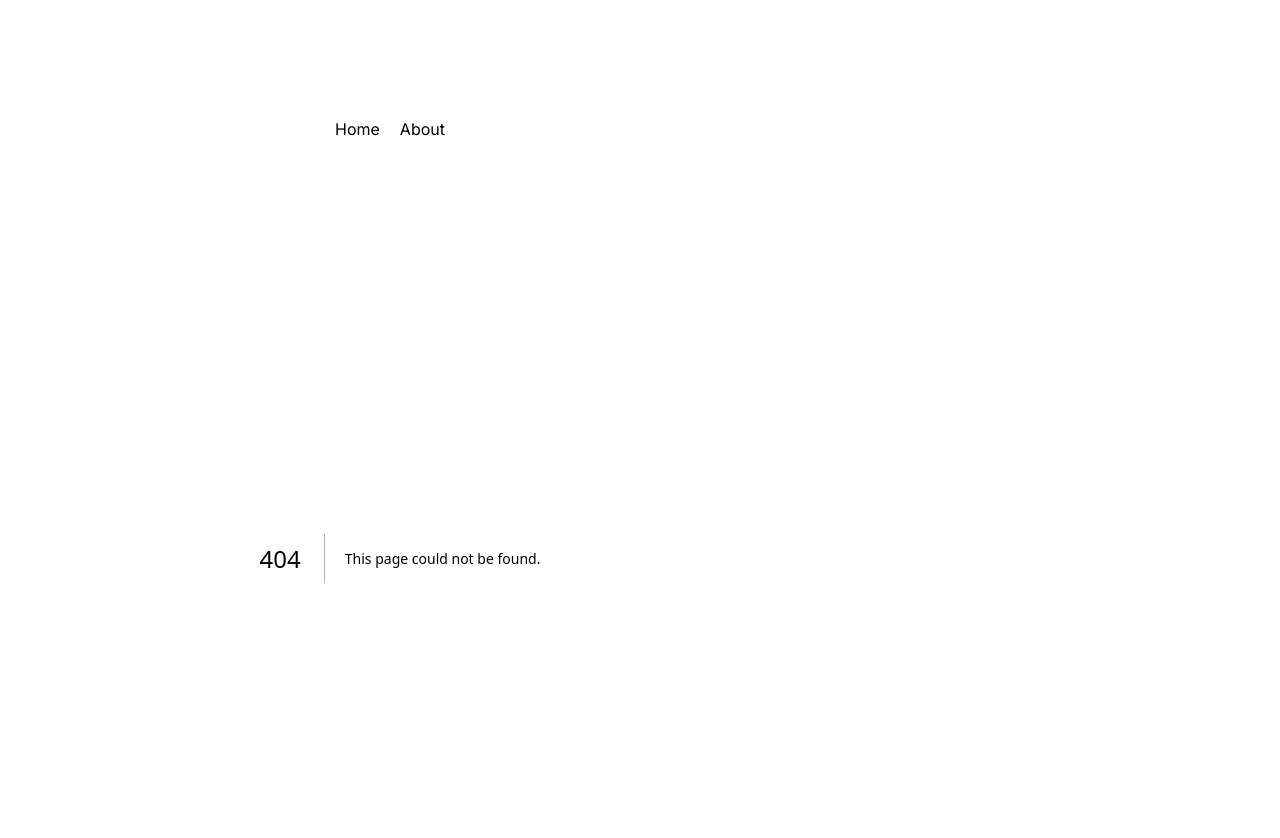
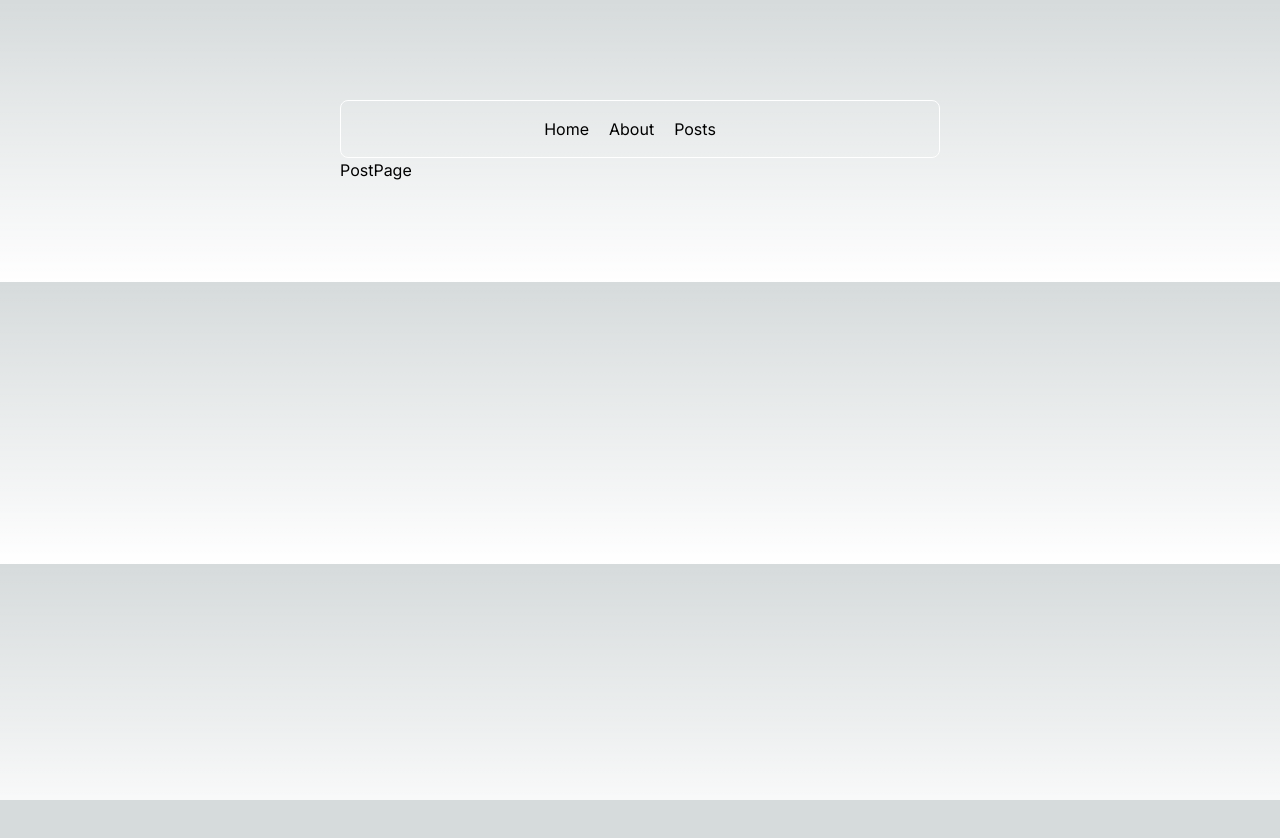
Before and after one commit to DavidReque/next-app, a Next.js app: page /posts in a window 1280 px wide. Before the commit this address had no page. Shown: the top 838 px of the page. After the commit the page ends 800 px from the top, so only its background shows below. Built offline with nearby package versions, Linux system fonts and the light colour scheme.

Commit message:
posts route

```diff
--- a/app/components/Navigation.jsx
+++ b/app/components/Navigation.jsx
@@ -9,6 +9,9 @@ function Navigation () {
   {
     label: 'About',
     route: '/about'
+  }, {
+    label: 'Posts',
+    route: '/posts'
   }
   ]
 
--- /dev/null
+++ b/app/posts/page.jsx
@@ -0,0 +1,9 @@
+import React from 'react'
+
+function PostPage () {
+  return (
+    <div>PostPage</div>
+  )
+}
+
+export default PostPage
```
